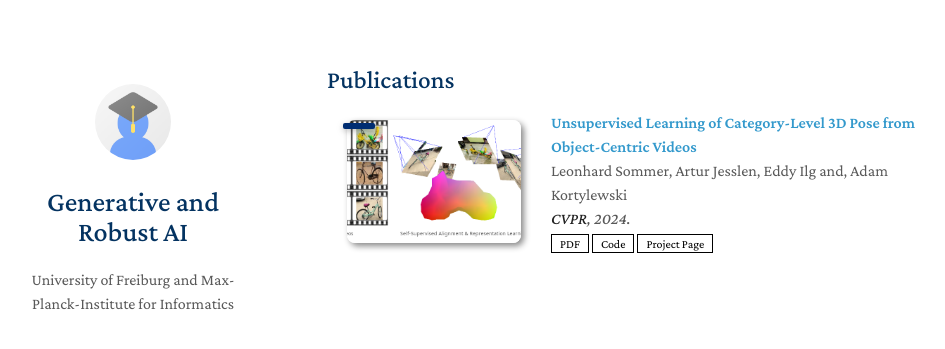
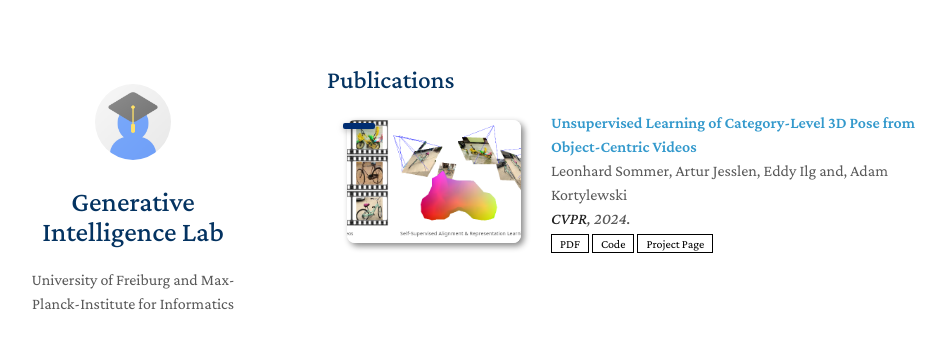
Before and after one commit to GenIntel/genintel.github.io, a Jekyll site: the page built from index.html, in a window 1280 px wide. Shown: the top 349 px of the page, without its empty margins (143-1088 px from the left). Built offline with Jekyll 4.4.1, drawn with Linux system fonts in a browser that asks for light colours; nearby versions of some CDN libraries; a style sheet for code colours, icons or effects is not loaded.

Commit message:
Update _config.yml
Updated Name of the group

```diff
--- a/_config.yml
+++ b/_config.yml
@@ -1,11 +1,11 @@
 # Basic Information
-title: Generative and Robust AI
+title: Generative Intelligence Lab
 affiliation: University of Freiburg and Max-Planck-Institute for Informatics
 affiliation_link: https://gvrl.mpi-inf.mpg.de
 
 # Search Engine Optimization (SEO)
 # The following information is used to improve the website traffic from search engines, e.g., Google.
-keywords: Generative and Robust AI
+keywords: Generative Intelligence Lab
 description: Our group investigates foundational research problems that enable AI systems to become a safe, secure and human understandable component of our everyday lives. Our working hypothesis is that AI models need to develop a causal generative understanding of our world to become robust. Our research integrates aspects from Machine Learning, Visual Computing, and Computer Security.
 canonical: https://gvrl.mpi-inf.mpg.de
 
```
